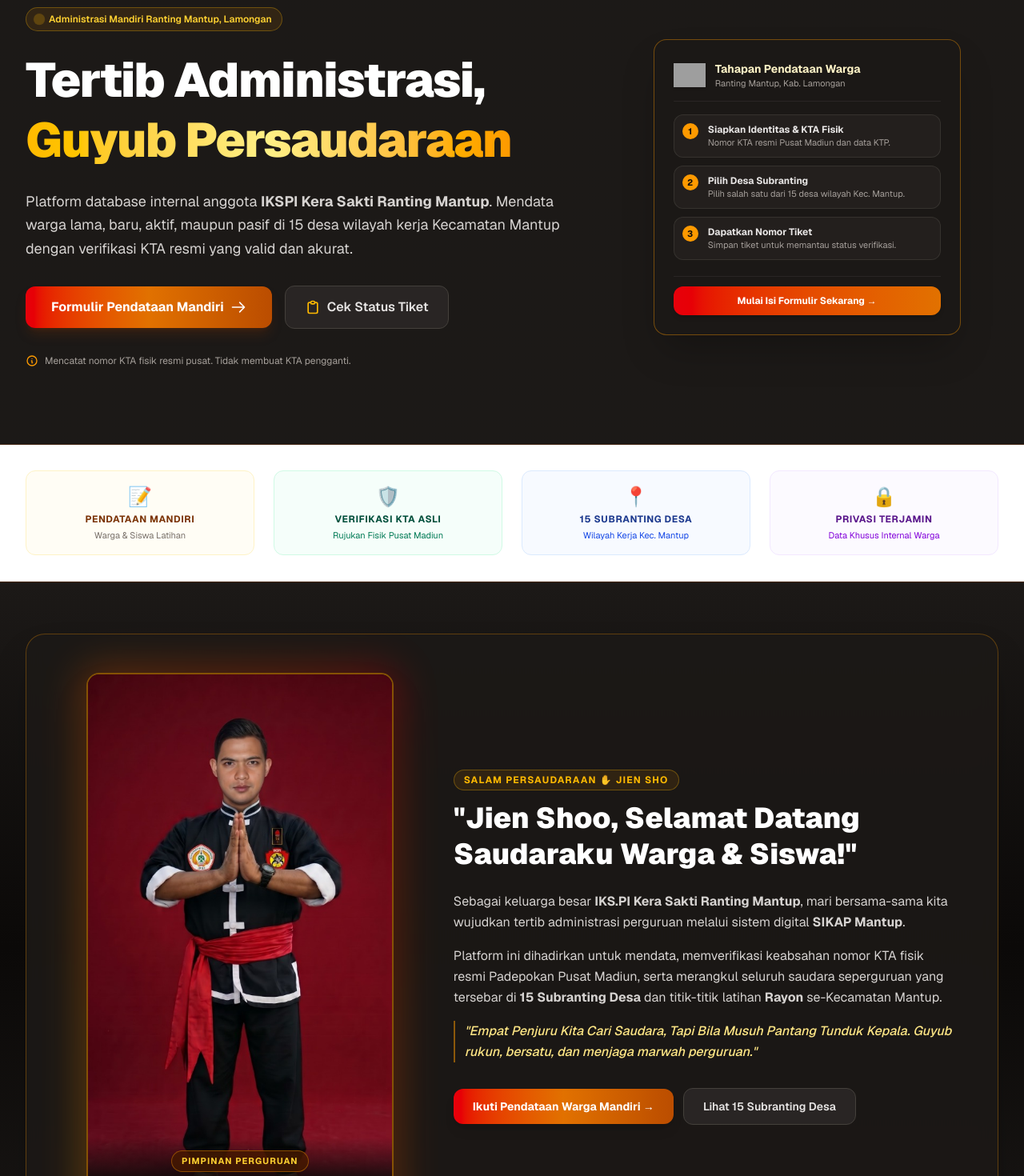
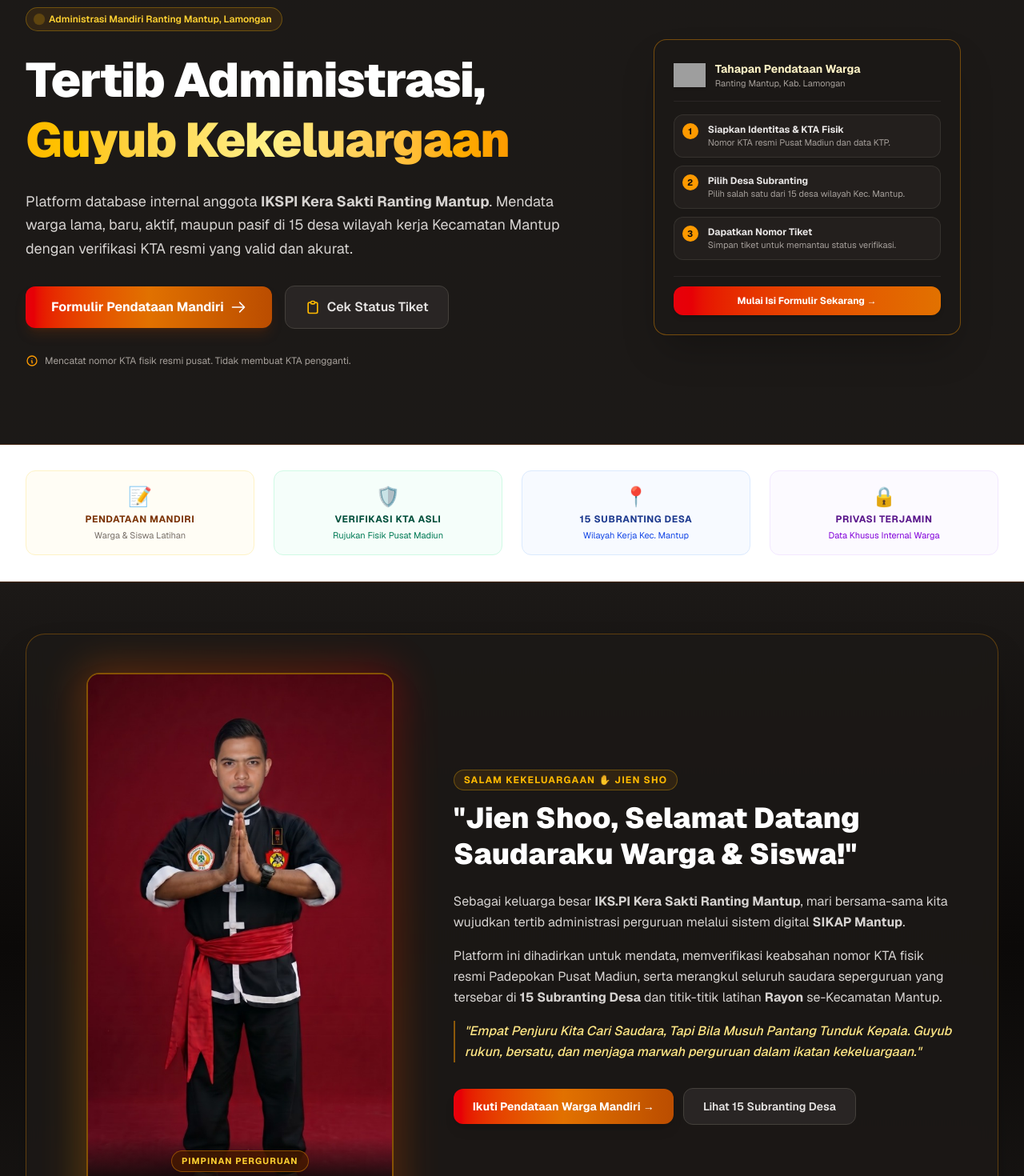
Before and after one commit to iksmantup80/sikap-mantup, a Next.js app: page / in a window 1280 px wide. Shown: the part 180-1650 px from the top of the page at 80% size. Built offline with nearby package versions, Linux system fonts and the light colour scheme; grey boxes are pictures that could not be loaded.

Commit message:
refactor(terminology): harmonize branding to Kekeluargaan and Perguruan honoring IKS.PI identity

```diff
--- a/src/app/auth/login/page.tsx
+++ b/src/app/auth/login/page.tsx
@@ -105,7 +105,7 @@
               Portal Masuk SIKAP Mantup
             </h2>
             <p className="text-xs text-stone-300 mt-1 max-w-xs mx-auto">
-              Sistem Informasi Keanggotaan & Administrasi Persaudaraan IKSPI Kera Sakti Ranting Mantup
+              Sistem Informasi Keanggotaan & Administrasi Perguruan IKSPI Kera Sakti Ranting Mantup
             </p>
           </div>
 
--- a/src/app/dashboard/anggota/page.tsx
+++ b/src/app/dashboard/anggota/page.tsx
@@ -176,7 +176,7 @@
       <div className="bg-white p-6 rounded-2xl border border-stone-200 shadow-xs flex flex-col sm:flex-row sm:items-center sm:justify-between gap-4">
         <div>
           <span className="text-[11px] font-bold text-amber-800 tracking-wider uppercase bg-amber-100 px-2.5 py-0.5 rounded-full inline-block mb-1 border border-amber-200">
-            Salam Persaudaraan IKSPI Kera Sakti
+            Salam Kekeluargaan IKSPI Kera Sakti
           </span>
           <h1 className="text-2xl sm:text-3xl font-black text-stone-900 mt-1 flex items-center gap-2 flex-wrap">
             <span>Jien Shoo, {anggota.nama_lengkap}!</span>
--- a/src/app/layout.tsx
+++ b/src/app/layout.tsx
@@ -19,7 +19,7 @@
     template: "%s | SIKAP Mantup",
   },
   description:
-    "Sistem Informasi Keanggotaan dan Administrasi Persaudaraan internal IKSPI Kera Sakti Ranting Mantup, Kec. Mantup, Kab. Lamongan, Jawa Timur.",
+    "Sistem Informasi Keanggotaan dan Administrasi Perguruan internal IKSPI Kera Sakti Ranting Mantup, Kec. Mantup, Kab. Lamongan, Jawa Timur.",
   keywords: [
     "IKSPI",
     "Kera Sakti",
@@ -33,7 +33,7 @@
   openGraph: {
     title: "SIKAP Mantup — IKSPI Kera Sakti Ranting Mantup",
     description:
-      "Sistem Informasi Keanggotaan dan Administrasi Persaudaraan internal IKSPI Kera Sakti Ranting Mantup, Kab. Lamongan.",
+      "Sistem Informasi Keanggotaan dan Administrasi Perguruan internal IKSPI Kera Sakti Ranting Mantup, Kab. Lamongan.",
     url: "https://ikspimantup.my.id",
     siteName: "SIKAP Mantup",
     locale: "id_ID",
@@ -43,7 +43,7 @@
     card: "summary_large_image",
     title: "SIKAP Mantup — IKSPI Kera Sakti Ranting Mantup",
     description:
-      "Sistem Informasi Keanggotaan dan Administrasi Persaudaraan internal IKSPI Kera Sakti Ranting Mantup, Lamongan.",
+      "Sistem Informasi Keanggotaan dan Administrasi Perguruan internal IKSPI Kera Sakti Ranting Mantup, Lamongan.",
   },
   alternates: {
     canonical: "https://ikspimantup.my.id",
--- a/src/app/manifest.ts
+++ b/src/app/manifest.ts
@@ -5,7 +5,7 @@
     name: "SIKAP Mantup — IKSPI Kera Sakti",
     short_name: "SIKAP Mantup",
     description:
-      "Sistem Informasi Keanggotaan dan Administrasi Persaudaraan IKSPI Kera Sakti Ranting Mantup, Kec. Mantup, Kab. Lamongan",
+      "Sistem Informasi Keanggotaan dan Administrasi Perguruan IKSPI Kera Sakti Ranting Mantup, Kec. Mantup, Kab. Lamongan",
     start_url: "/",
     display: "standalone",
     background_color: "#1c1917",
--- a/src/app/page.tsx
+++ b/src/app/page.tsx
@@ -34,7 +34,7 @@
               <h1 className="text-3xl sm:text-5xl lg:text-6xl font-black tracking-tight text-white leading-tight">
                 Tertib Administrasi,{" "}
                 <span className="text-transparent bg-clip-text bg-gradient-to-r from-amber-400 via-yellow-200 to-amber-500">
-                  Guyub Persaudaraan
+                  Guyub Kekeluargaan
                 </span>
               </h1>
 
@@ -213,7 +213,7 @@
               <div className="lg:col-span-7 space-y-6 text-center lg:text-left">
                 <div>
                   <span className="text-xs font-bold text-amber-400 tracking-widest uppercase bg-amber-500/10 border border-amber-400/30 px-3 py-1 rounded-full inline-block mb-3">
-                    Salam Persaudaraan ✋ Jien Sho
+                    Salam Kekeluargaan ✋ Jien Sho
                   </span>
                   <h2 className="text-2xl sm:text-4xl font-black text-white leading-tight">
                     &quot;Jien Shoo, Selamat Datang Saudaraku Warga &amp; Siswa!&quot;
@@ -228,7 +228,7 @@
                     Platform ini dihadirkan untuk mendata, memverifikasi keabsahan nomor KTA fisik resmi Padepokan Pusat Madiun, serta merangkul seluruh saudara seperguruan yang tersebar di <strong>15 Subranting Desa</strong> dan titik-titik latihan <strong>Rayon</strong> se-Kecamatan Mantup.
                   </p>
                   <p className="text-amber-200 font-medium italic border-l-2 border-amber-500/50 pl-3">
-                    &quot;Empat Penjuru Kita Cari Saudara, Tapi Bila Musuh Pantang Tunduk Kepala. Guyub rukun, bersatu, dan menjaga marwah perguruan.&quot;
+                    &quot;Empat Penjuru Kita Cari Saudara, Tapi Bila Musuh Pantang Tunduk Kepala. Guyub rukun, bersatu, dan menjaga marwah perguruan dalam ikatan kekeluargaan.&quot;
                   </p>
                 </div>
 
@@ -353,7 +353,7 @@
                   Privasi & Kerahasiaan Data Anggota Terlindungi
                 </strong>
                 <p className="text-stone-400 leading-relaxed">
-                  Statistik rekapitulasi jumlah warga dan siswa bersifat internal persaudaraan. Informasi statistik lengkap hanya dapat diakses oleh Warga & Pengurus resmi yang telah login.
+                  Statistik rekapitulasi jumlah warga dan siswa bersifat internal kekeluargaan. Informasi statistik lengkap hanya dapat diakses oleh Warga & Pengurus resmi yang telah login.
                 </p>
               </div>
             </div>
--- a/src/components/layout/Footer.tsx
+++ b/src/components/layout/Footer.tsx
@@ -20,11 +20,11 @@
               </span>
             </div>
             <p className="text-sm text-stone-400 mb-4 max-w-md">
-              Sistem Informasi Keanggotaan dan Administrasi Persaudaraan untuk internal
+              Sistem Informasi Keanggotaan dan Administrasi Perguruan untuk internal
               IKSPI Kera Sakti Ranting Mantup, Kecamatan Mantup, Kabupaten Lamongan, Jawa Timur.
             </p>
             <div className="bg-stone-800/80 p-3 rounded-lg border border-stone-700 text-xs text-stone-300">
-              <strong className="text-amber-400">Catatan Privasi & Keabsahan:</strong> Data anggota dilindungi sesuai etika persaudaraan dan peraturan data pribadi. Tidak ada nomor KTA buatan mandiri; seluruh pencatatan merujuk pada KTA fisik resmi dari Pusat.
+              <strong className="text-amber-400">Catatan Privasi & Keabsahan:</strong> Data anggota dilindungi sesuai etika perguruan dan peraturan perlindungan data pribadi. Tidak ada nomor KTA buatan mandiri; seluruh pencatatan merujuk pada KTA fisik resmi dari Pusat.
             </div>
           </div>
 
```
Also changed, not shown: 1 other file (tests, documents, lock files or other folders).
